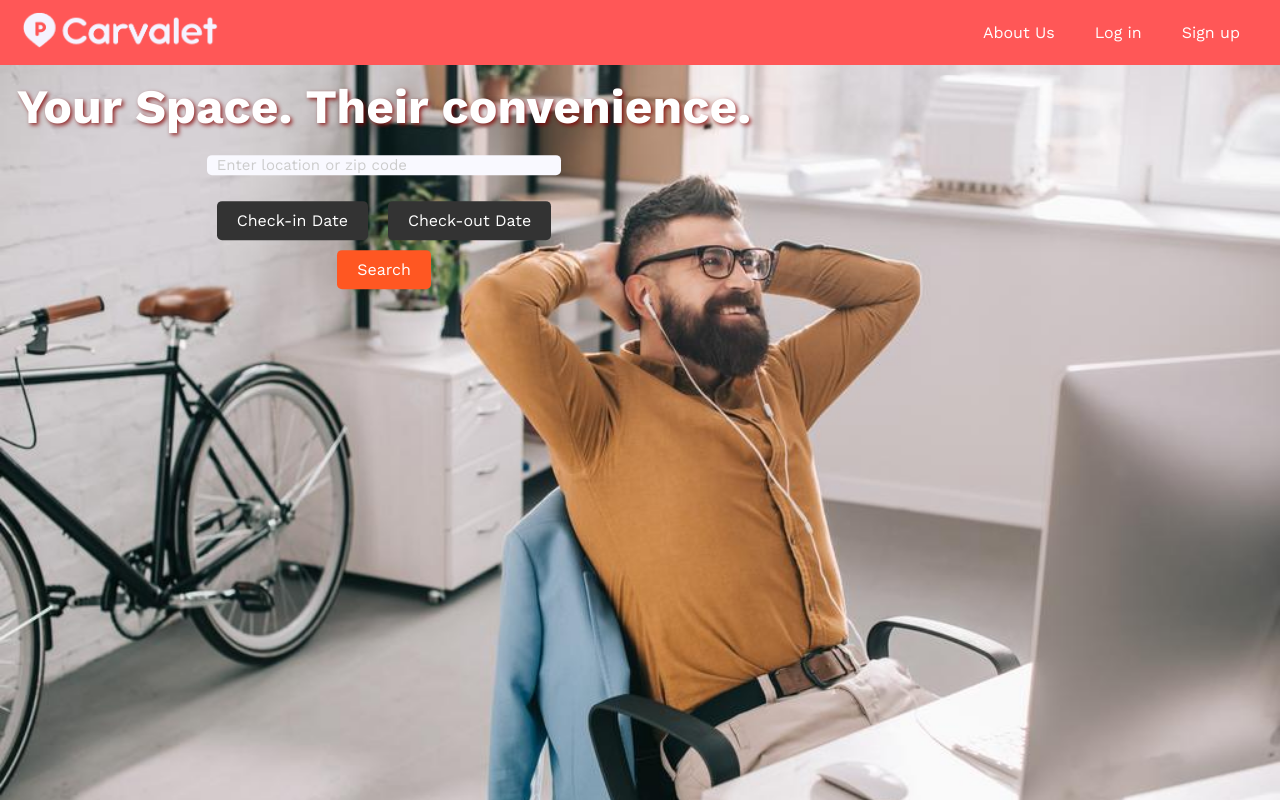
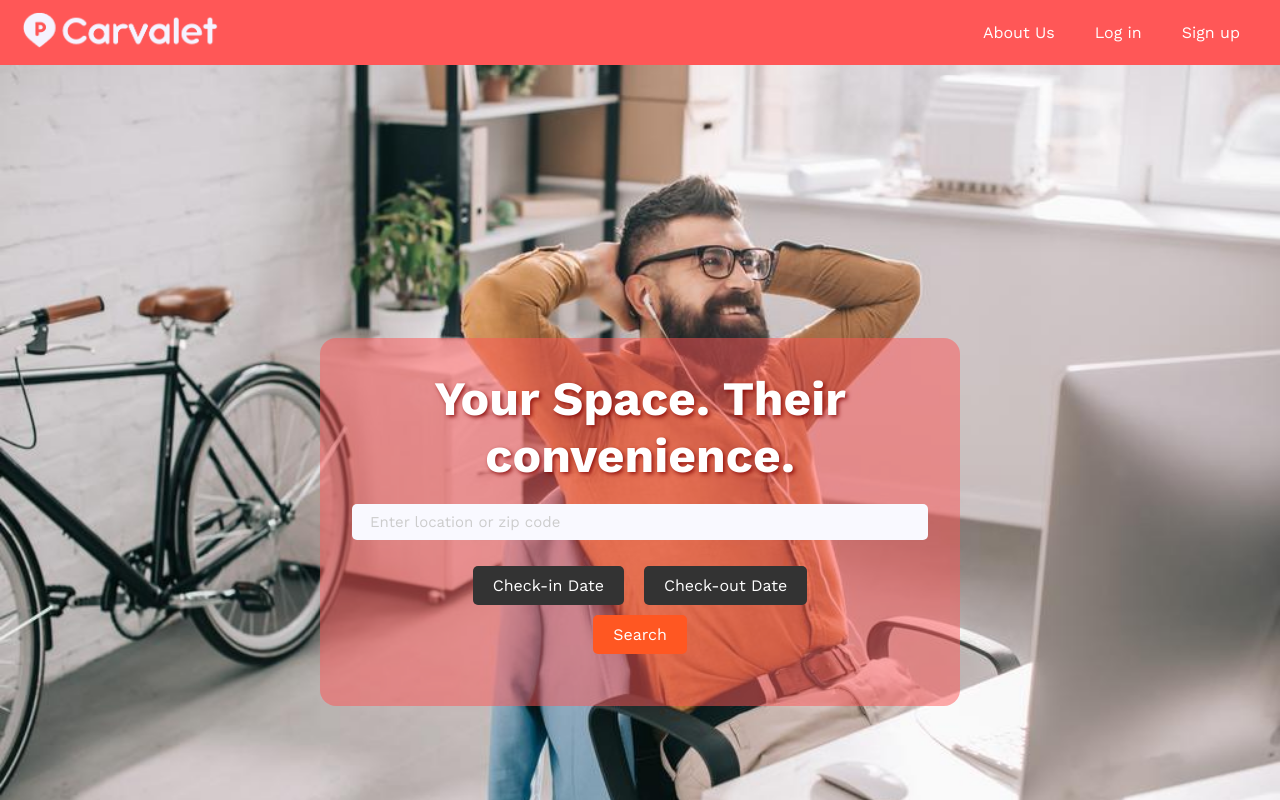
Before and after one commit to nycCapstone/parkCapstoneFrontend, a React (Create React App) app: page / in a window 1280 px wide. Shown: the top 800 px of the page. Built offline with nearby package versions, Linux system fonts and the light colour scheme; no server answers; a web font is replaced by a local one.

Commit message:
made hero changes to landing page

```diff
--- a/src/components/Landing/Landing.css
+++ b/src/components/Landing/Landing.css
@@ -11,7 +11,6 @@ body {
 }
 
 .hero {
-  /* background-image: url("smilingadult.jpeg"); */
   background-size: cover;
   background-position: center;
   padding: 120px 0;
--- a/src/components/Landing/Landing.js
+++ b/src/components/Landing/Landing.js
@@ -9,20 +9,11 @@ function Landing() {
   return (
     <>
       <Overlay>
-        <div className="mainimage">
+        <header className="mainimage">
           <MainImage />
-        </div>
+        </header>
         <div className="main_container">
-          <header className="hero">
-            {/* <div className="search-bar">
-              <input type="text" placeholder="Enter location or zip code" />
-              <button>Search</button>
-            </div>
-            <div className="date-picker">
-              <button>Check-in Date</button>
-              <button>Check-out Date</button>
-            </div> */}
-          </header>
+          <header className="hero"></header>
 
           <section className="app-description">
             <h2>Welcome to CarValet</h2>
--- a/src/components/Landing/MainImage.css
+++ b/src/components/Landing/MainImage.css
@@ -13,25 +13,31 @@
 }
 
 .overlay {
+  background-color: rgba(255, 87, 87, 0.5);
   position: absolute;
-  top: 0;
+  top: auto;
   left: 0;
-  width: 100%;
+  padding: 2rem;
+  border-radius: 1rem;
+  bottom: 25%;
+  left: 50%;
+  transform: translateX(-50%);
+  /* width: 100%;
   height: 100%;
   display: flex;
   flex-direction: column;
   align-items: center;
-  justify-content: center;
+  justify-content: center; */
   text-align: center;
-  top: 15%;
+  /* top: 15%;
   left: 25%;
-  transform: translate(-45%, -50%);
+  transform: translate(-45%, -50%); */
   text-shadow: 2px 2px 4px rgba(130, 0, 0, 0.82);
 }
 
-.search-bar input {
+.searchbar {
   width: 100%;
-  padding: 10px;
+  padding: 18px;
   border: none;
   border-radius: 5px;
   font-size: 16px;
@@ -41,5 +47,4 @@
   font-weight: bold;
   font-size: xxx-large;
   color: #ffffff;
-  /* text-align: center; */
 }
--- a/src/components/Landing/MainImage.js
+++ b/src/components/Landing/MainImage.js
@@ -14,7 +14,11 @@ function MainImage() {
       <div className="overlay">
         <div className="fw-bold">Your Space. Their convenience.</div>
         <div className="search-bar">
-          <input type="text" placeholder="Enter location or zip code" />
+          <input
+            className="searchbar"
+            type="text"
+            placeholder="Enter location or zip code"
+          />
           <div className="date-picker">
             <button>Check-in Date</button>
             <button>Check-out Date</button>
```
